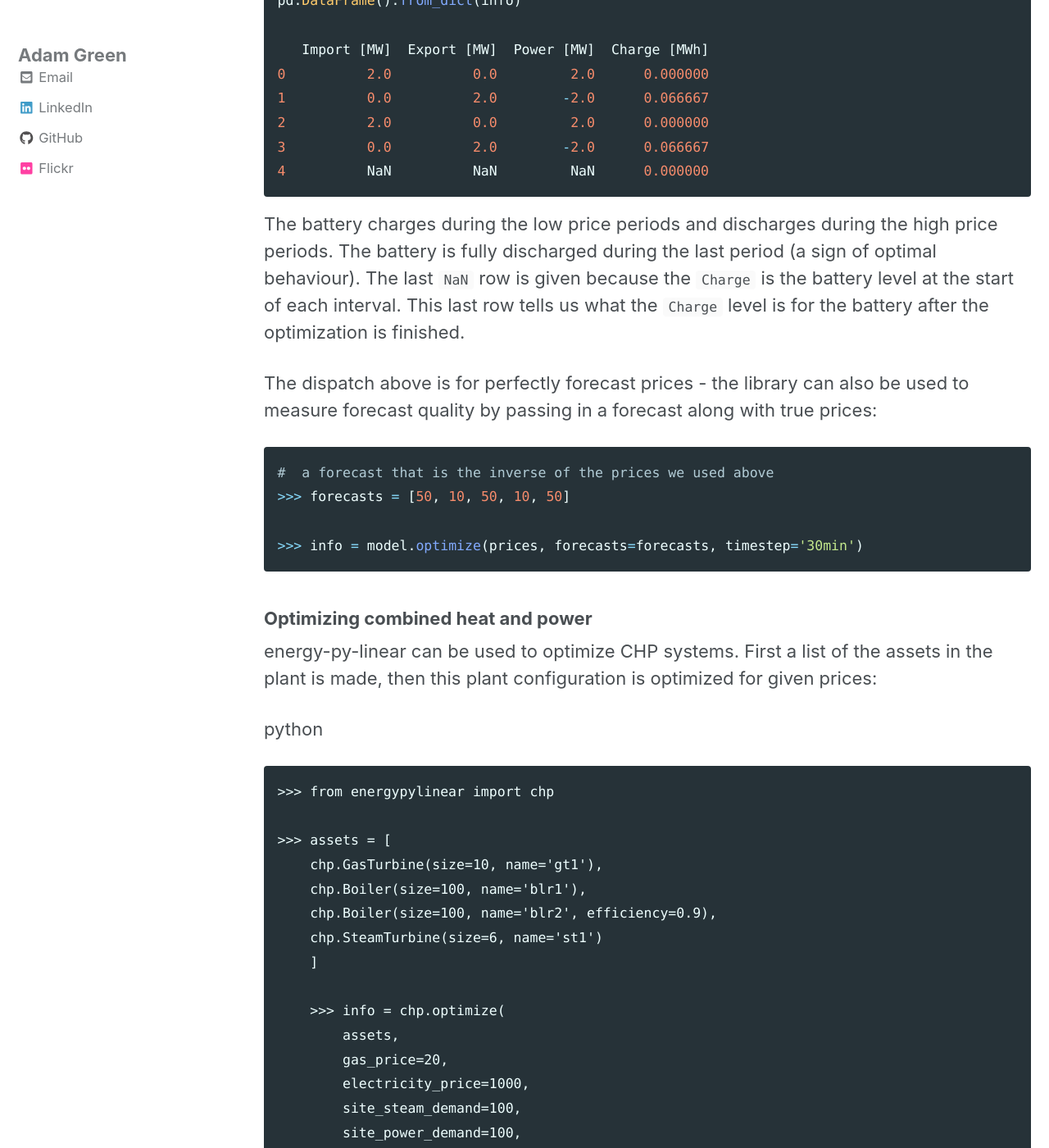
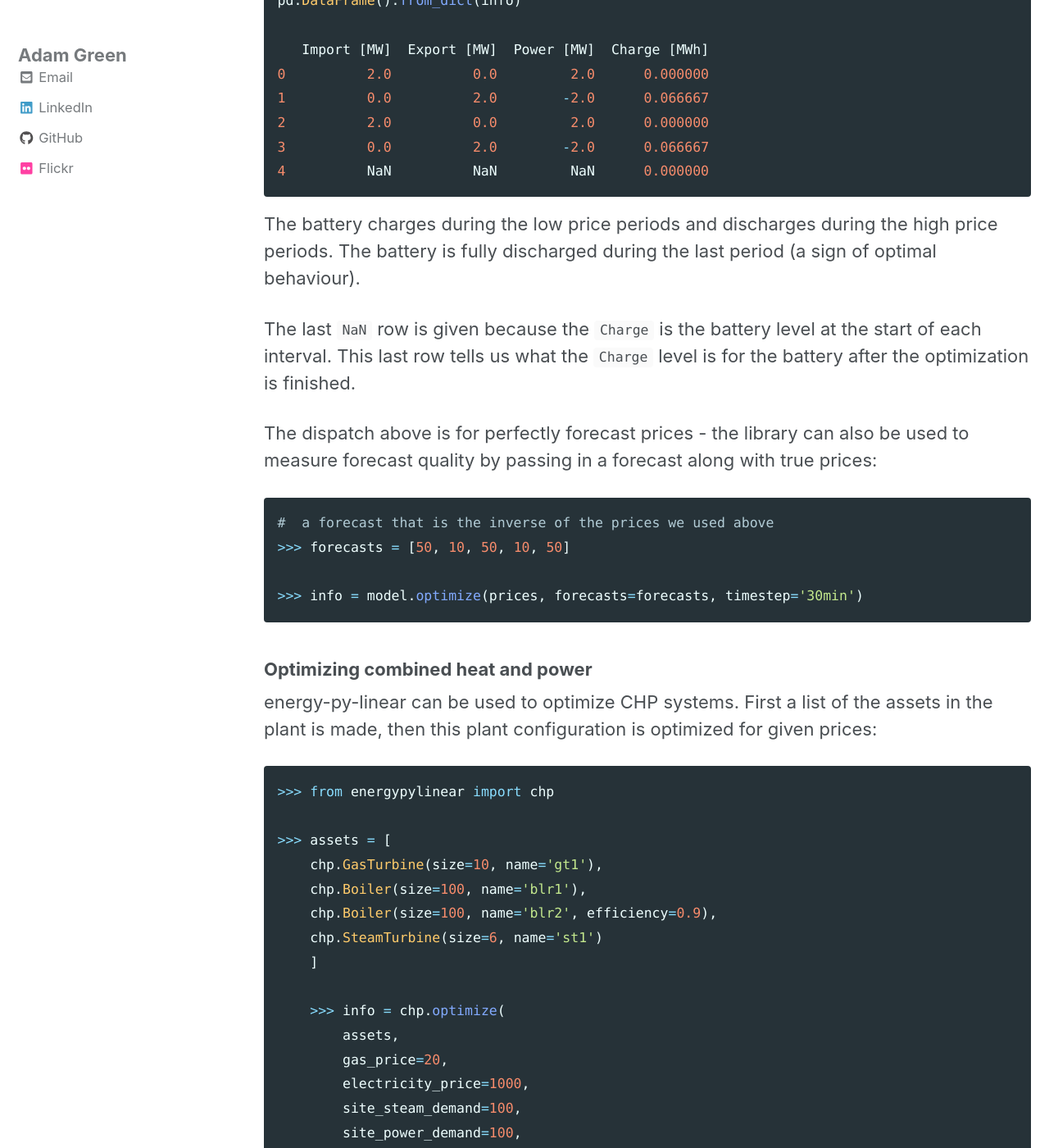
Before and after one commit to ADGEfficiency/adgefficiency.github.io, a Jekyll site: the page built from _posts/2019-02-06-intro-energy-py-linear.md, in a window 1280 px wide and 1400 px high, scrolled down 930 px. Shown: the whole window at 82% size. Built offline with Jekyll 4.4.1, drawn with Linux system fonts in a browser that asks for light colours; nearby versions of some CDN libraries; some of the changed text lies outside the part shown.

Commit message:
drafting

````diff
--- a/_posts/2019-02-06-intro-energy-py-linear.md
+++ b/_posts/2019-02-06-intro-energy-py-linear.md
@@ -36,7 +36,9 @@ pd.DataFrame().from_dict(info)
 4          NaN          NaN         NaN      0.000000
 ```
 
-The battery charges during the low price periods and discharges during the high price periods.  The battery is fully discharged during the last period (a sign of optimal behaviour).  The last `NaN` row is given because the `Charge` is the battery level at the start of each interval.  This last row tells us what the `Charge` level is for the battery after the optimization is finished.
+The battery charges during the low price periods and discharges during the high price periods.  The battery is fully discharged during the last period (a sign of optimal behaviour).
+
+The last `NaN` row is given because the `Charge` is the battery level at the start of each interval.  This last row tells us what the `Charge` level is for the battery after the optimization is finished.
 
 The dispatch above is for perfectly forecast prices - the library can also be used to measure forecast quality by passing in a forecast along with true prices:
 
@@ -51,8 +53,7 @@ The dispatch above is for perfectly forecast prices - the library can also be us
 
 energy-py-linear can be used to optimize CHP systems.  First a list of the assets in the plant is made, then this plant configuration is optimized for given prices:
 
-python
-```
+```python
 >>> from energypylinear import chp
 
 >>> assets = [
````
